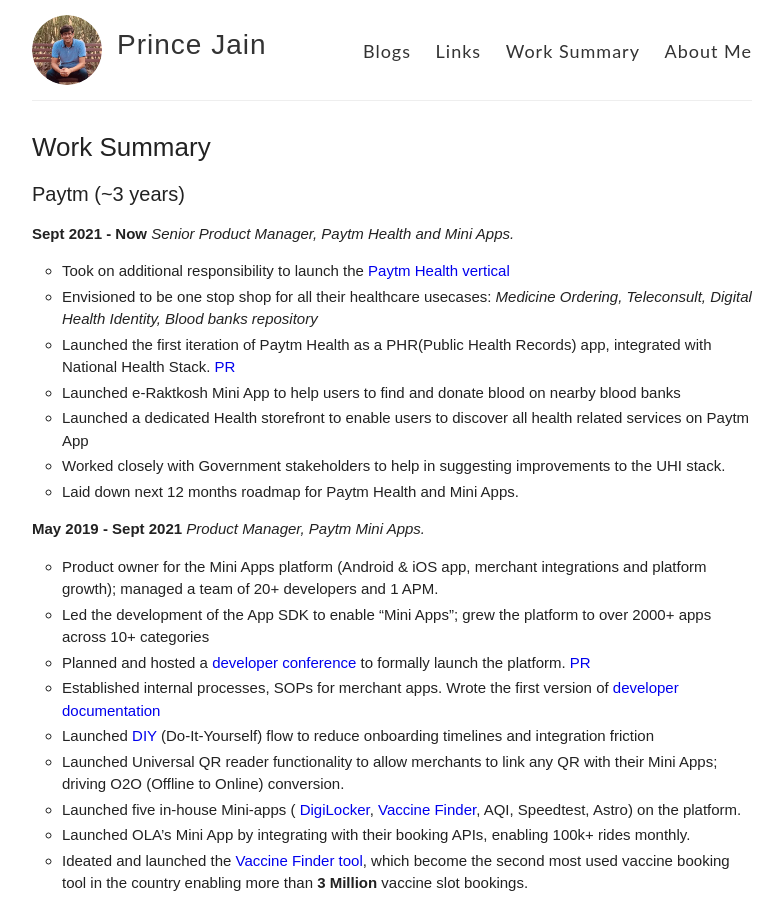
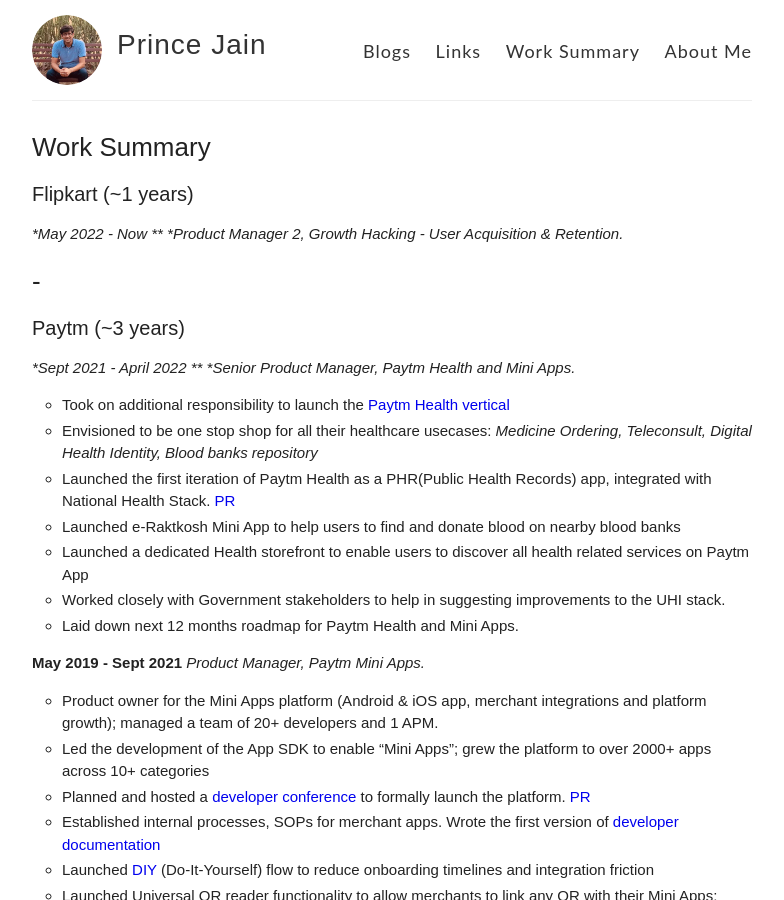
Before and after one commit to product-noob/product-noob.github.io, a Jekyll site: the page built from worksummary.md, in a window 1280 px wide and 900 px high. Shown: the whole window, without its empty margins (248-1032 px from the left). Built offline with Jekyll 4.4.1, drawn with Linux system fonts in a browser that asks for light colours.

Commit message:
Update worksummary.md
Added FK workex

```diff
--- a/worksummary.md
+++ b/worksummary.md
@@ -4,9 +4,15 @@ title:  Work Summary
 permalink: /worksummary/
 ---
 
+#### Flipkart (~1 years) ####
+
+**May 2022 - Now ** *Product Manager 2, Growth Hacking - User Acquisition & Retention.*
+
+-
+-
 #### Paytm (~3 years) ####
 
- **Sept 2021 - Now** *Senior Product Manager, Paytm Health and Mini Apps.*
+ **Sept 2021 - April 2022 ** *Senior Product Manager, Paytm Health and Mini Apps.*
 
 -   Took on additional responsibility to launch the [Paytm Health vertical](https://twitter.com/Paytm/status/1479712862746517506)
 -   Envisioned to be one stop shop for all their healthcare usecases: _Medicine Ordering, Teleconsult, Digital Health Identity, Blood banks repository_
```
